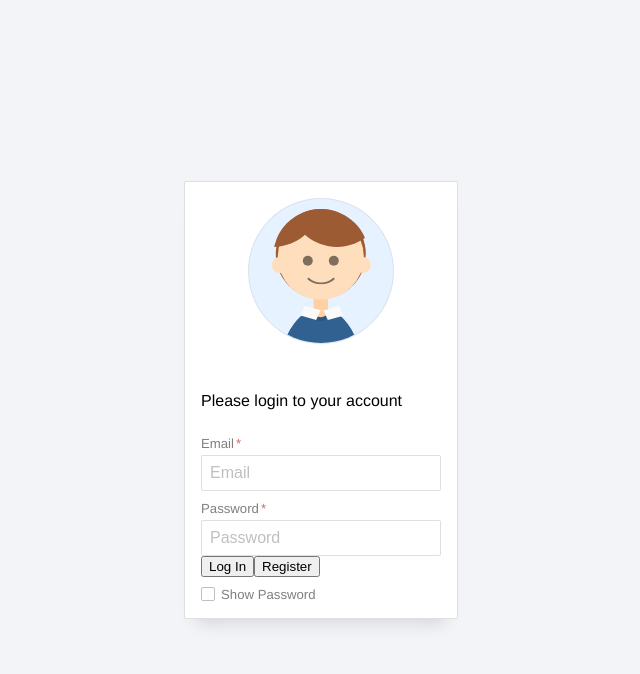
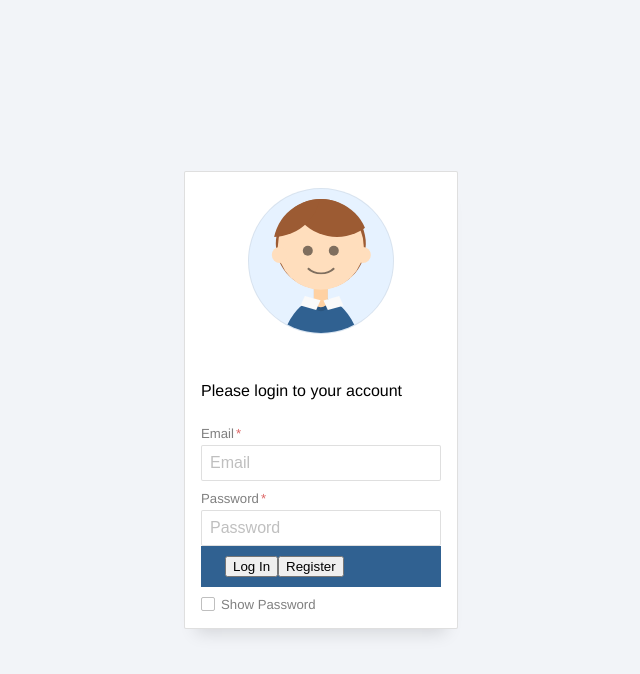
Before and after one commit to EdwinRivera04/-cssi-project-copy, a Flask app: page / in a window 1280 px wide. Shown: the top 674 px of the page, without its empty margins (319-959 px from the left). Run offline with Flask 2, Linux system fonts and the light colour scheme.

Commit message:
Update styles.css
added css to button group

```diff
--- a/app/static/css/styles.css
+++ b/app/static/css/styles.css
@@ -433,3 +433,12 @@ figure .shirt-2 {
   left: 52.5%;
   transform: skew(10deg) rotate(-15deg);
 }
+
+.btn-group {
+  background-color: hsl(var(--fgColorH), var(--fgColorS), var(--fgColorL));; /* Green background */
+  border: none;
+  color: white; /* White text */
+  padding: 10px 24px; /* Some padding */
+  cursor: pointer; /* Pointer/hand icon */
+  float: left; /* Float the buttons side by side */
+}
```
